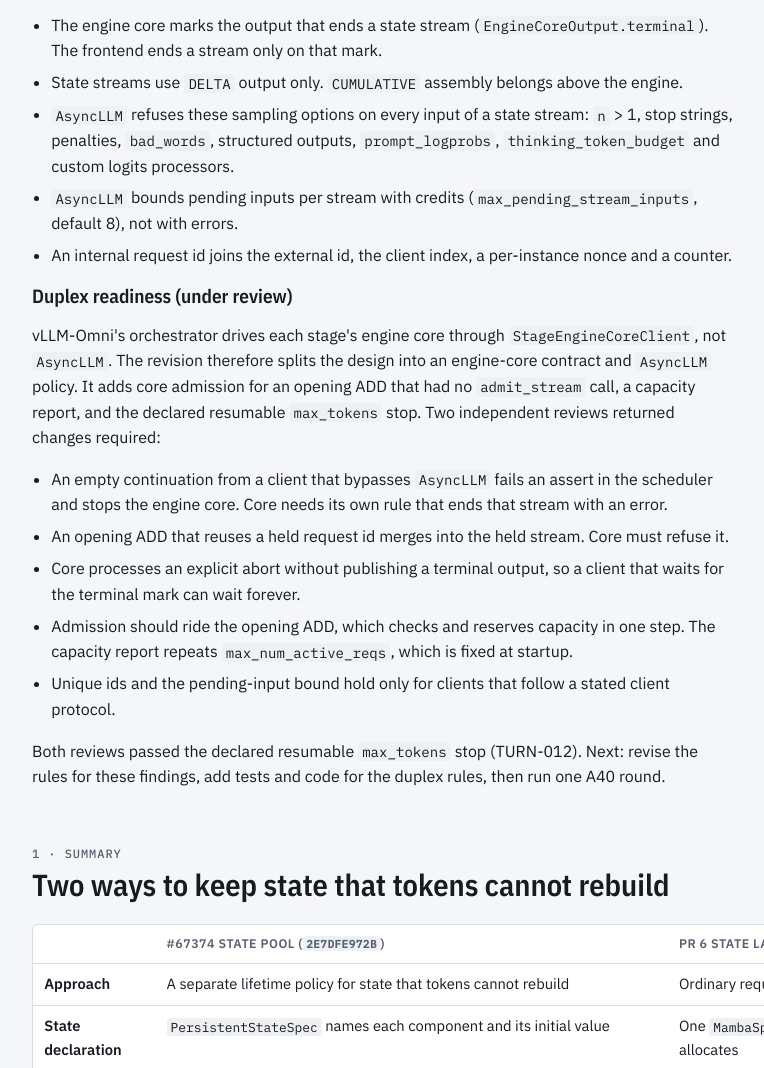
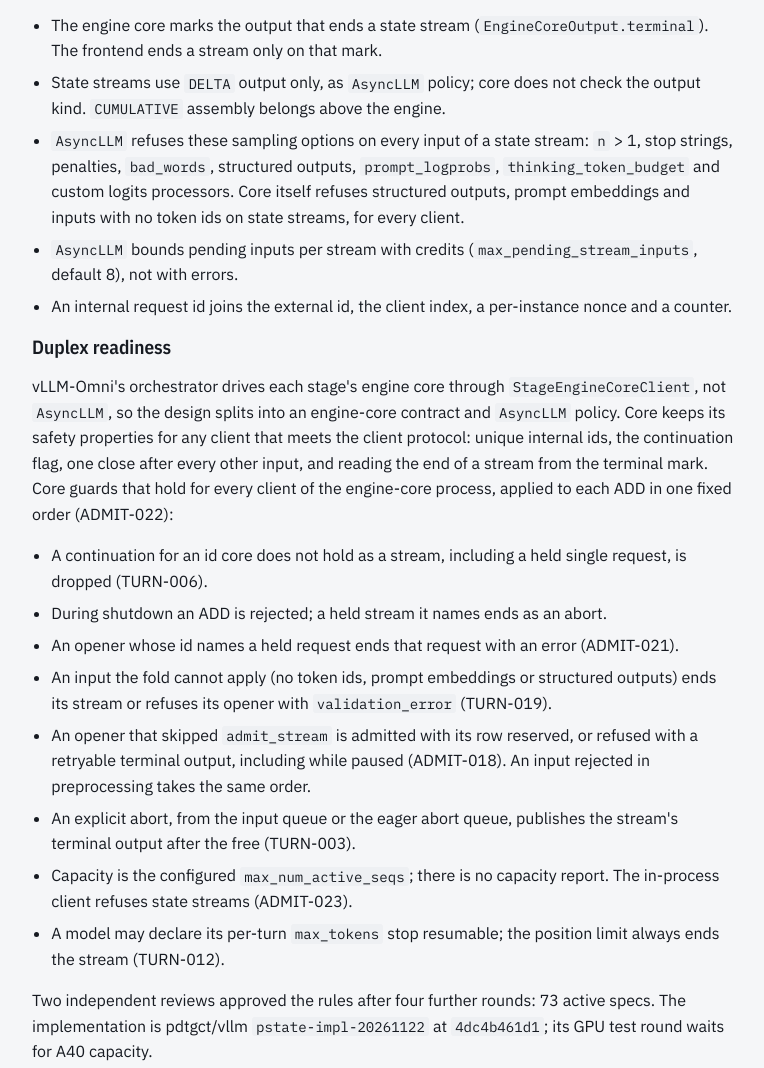
Before and after one commit to pdtgct/pdtgct-vllm-contrib-docs, a plain HTML site: page persistent-state/state-pool-vs-state-layer/index.html in a window 1280 px wide. Shown: the part 1700-2768 px from the top of the page, without its empty margins (112-876 px from the left). Drawn offline with nearby package versions, Linux system fonts and the light colour scheme.

Commit message:
Sync the persistent-state pages with the settled duplex rules
The duplex-readiness section now lists the engine-core guards that hold
for every client, applied in one fixed order, instead of the open review
findings. DELTA-only output is labelled as AsyncLLM policy, the core's
own refusals are named, and the implementation head is 4dc4b461d1.

Signed-off-by: Pete Tanski <216797+pdtgct@users.noreply.github.com>
Co-Authored-By: Claude Opus 5.5 <noreply@anthropic.com>

```diff
--- a/persistent-state/state-pool-vs-state-layer/index.html
+++ b/persistent-state/state-pool-vs-state-layer/index.html
@@ -190,8 +190,8 @@ footer .wrap { padding-block: 1.6rem 2.4rem; font-size: 0.85rem; color: var(--mu
         <tbody>
           <tr><td class="name">B1 per-request failure</td><td>The model state reports failed request ids after each step, and the scheduler finishes each named request alone with <code>FINISHED_ERROR</code>. Recompute recovery is refused for state models.</td><td class="mono">FAIL-001, FAIL-002, DECL-005</td></tr>
           <tr><td class="name">B2 worker rows run out</td><td>Admission counts running, parked and resumed streams against <code>max_num_active_reqs</code>.</td><td class="mono">ADMIT-004</td></tr>
-          <tr><td class="name">B3 history growth</td><td>Each fold compacts the prompt to the compacted frontier plus the new input and drops consumed multimodal features. The output processor resets its per-turn state. Retained host bytes per stream stay within a stated bound.</td><td class="mono">HIST-001 to HIST-008</td></tr>
-          <tr><td class="name">B4 admission and idle reclaim</td><td>Admission is mandatory for state streams; a refused stream gets HTTP 503. The engine core has no deadlines: the caller owns a stream's lifetime. <code>AsyncLLM</code> aborts a stream whose input task or output generator ends without a close, and fails every open stream if the engine core dies. A serving layer may add an inactivity timeout.</td><td class="mono">ADMIT-001, ADMIT-004, ADMIT-015 to ADMIT-017</td></tr>
+          <tr><td class="name">B3 history growth</td><td>Each fold compacts the prompt to the compacted frontier plus the new input and drops consumed multimodal features. The output processor resets its per-turn state. Retained host bytes per stream stay within a stated bound.</td><td class="mono">HIST-001 to HIST-009</td></tr>
+          <tr><td class="name">B4 admission and idle reclaim</td><td>Admission is mandatory for state streams; a refused stream gets HTTP 503. The engine core has no deadlines: the caller owns a stream's lifetime. <code>AsyncLLM</code> aborts a stream whose input task or output generator ends without a close, and fails every open stream if the engine core dies. A serving layer may add an inactivity timeout.</td><td class="mono">ADMIT-001, ADMIT-004, ADMIT-015 to ADMIT-018, ADMIT-020</td></tr>
           <tr><td class="name">B5 model hooks</td><td>The hooks-only re-cut of #67583. A model that refuses synthetic warmup skips kernel and sizing warmup.</td><td class="mono">PREP-001 to PREP-008</td></tr>
           <tr><td class="name">B6 length stop</td><td>Only a stop-free EOS parks by default. A model may declare the per-turn <code>max_tokens</code> stop resumable; the position limit always ends the stream.</td><td class="mono">TURN-001, TURN-008, TURN-012</td></tr>
           <tr><td class="name">B7 page initialization</td><td>Core writes each component's initial value, zero by default, when <code>MambaManager</code> allocates a page, and at no other time.</td><td class="mono">PAGE-001, PAGE-007</td></tr>
@@ -204,26 +204,30 @@ footer .wrap { padding-block: 1.6rem 2.4rem; font-size: 0.85rem; color: var(--mu
       <p>Settled rules:</p>
       <ul class="plain">
         <li>The engine core marks the output that ends a state stream (<code>EngineCoreOutput.terminal</code>). The frontend ends a stream only on that mark.</li>
-        <li>State streams use <code>DELTA</code> output only. <code>CUMULATIVE</code> assembly belongs above the engine.</li>
-        <li><code>AsyncLLM</code> refuses these sampling options on every input of a state stream: <code>n</code> &gt; 1, stop strings, penalties, <code>bad_words</code>, structured outputs, <code>prompt_logprobs</code>, <code>thinking_token_budget</code> and custom logits processors.</li>
+        <li>State streams use <code>DELTA</code> output only, as <code>AsyncLLM</code> policy; core does not check the output kind. <code>CUMULATIVE</code> assembly belongs above the engine.</li>
+        <li><code>AsyncLLM</code> refuses these sampling options on every input of a state stream: <code>n</code> &gt; 1, stop strings, penalties, <code>bad_words</code>, structured outputs, <code>prompt_logprobs</code>, <code>thinking_token_budget</code> and custom logits processors. Core itself refuses structured outputs, prompt embeddings and inputs with no token ids on state streams, for every client.</li>
         <li><code>AsyncLLM</code> bounds pending inputs per stream with credits (<code>max_pending_stream_inputs</code>, default 8), not with errors.</li>
         <li>An internal request id joins the external id, the client index, a per-instance nonce and a counter.</li>
       </ul>
-      <h3 id="duplex">Duplex readiness (under review)</h3>
+      <h3 id="duplex">Duplex readiness</h3>
       <p>vLLM-Omni's orchestrator drives each stage's engine core through <code>StageEngineCoreClient</code>, not
-        <code>AsyncLLM</code>. The revision therefore splits the design into an engine-core contract and
-        <code>AsyncLLM</code> policy. It adds core admission for an opening ADD that had no <code>admit_stream</code> call,
-        a capacity report, and the declared resumable <code>max_tokens</code> stop. Two independent reviews returned
-        changes required:</p>
+        <code>AsyncLLM</code>, so the design splits into an engine-core contract and <code>AsyncLLM</code> policy. Core
+        keeps its safety properties for any client that meets the client protocol: unique internal ids, the
+        continuation flag, one close after every other input, and reading the end of a stream from the terminal
+        mark. Core guards that hold for every client of the engine-core process, applied to each ADD in one fixed
+        order (ADMIT-022):</p>
       <ul class="plain">
-        <li>An empty continuation from a client that bypasses <code>AsyncLLM</code> fails an assert in the scheduler and stops the engine core. Core needs its own rule that ends that stream with an error.</li>
-        <li>An opening ADD that reuses a held request id merges into the held stream. Core must refuse it.</li>
-        <li>Core processes an explicit abort without publishing a terminal output, so a client that waits for the terminal mark can wait forever.</li>
-        <li>Admission should ride the opening ADD, which checks and reserves capacity in one step. The capacity report repeats <code>max_num_active_reqs</code>, which is fixed at startup.</li>
-        <li>Unique ids and the pending-input bound hold only for clients that follow a stated client protocol.</li>
+        <li>A continuation for an id core does not hold as a stream, including a held single request, is dropped (TURN-006).</li>
+        <li>During shutdown an ADD is rejected; a held stream it names ends as an abort.</li>
+        <li>An opener whose id names a held request ends that request with an error (ADMIT-021).</li>
+        <li>An input the fold cannot apply (no token ids, prompt embeddings or structured outputs) ends its stream or refuses its opener with <code>validation_error</code> (TURN-019).</li>
+        <li>An opener that skipped <code>admit_stream</code> is admitted with its row reserved, or refused with a retryable terminal output, including while paused (ADMIT-018). An input rejected in preprocessing takes the same order.</li>
+        <li>An explicit abort, from the input queue or the eager abort queue, publishes the stream's terminal output after the free (TURN-003).</li>
+        <li>Capacity is the configured <code>max_num_active_seqs</code>; there is no capacity report. The in-process client refuses state streams (ADMIT-023).</li>
+        <li>A model may declare its per-turn <code>max_tokens</code> stop resumable; the position limit always ends the stream (TURN-012).</li>
       </ul>
-      <p>Both reviews passed the declared resumable <code>max_tokens</code> stop (TURN-012). Next: revise the rules for
-        these findings, add tests and code for the duplex rules, then run one A40 round.</p>
+      <p>Two independent reviews approved the rules after four further rounds: 73 active specs. The implementation is
+        pdtgct/vllm <code>pstate-impl-20261122</code> at <code>4dc4b461d1</code>; its GPU test round waits for A40 capacity.</p>
     </div>
   </div>
 </section>
```
Also changed, not shown: persistent-state/landscape/index.html (+4 -4 lines), persistent-state/streaming-session-designs/index.html (+20 -16 lines).
